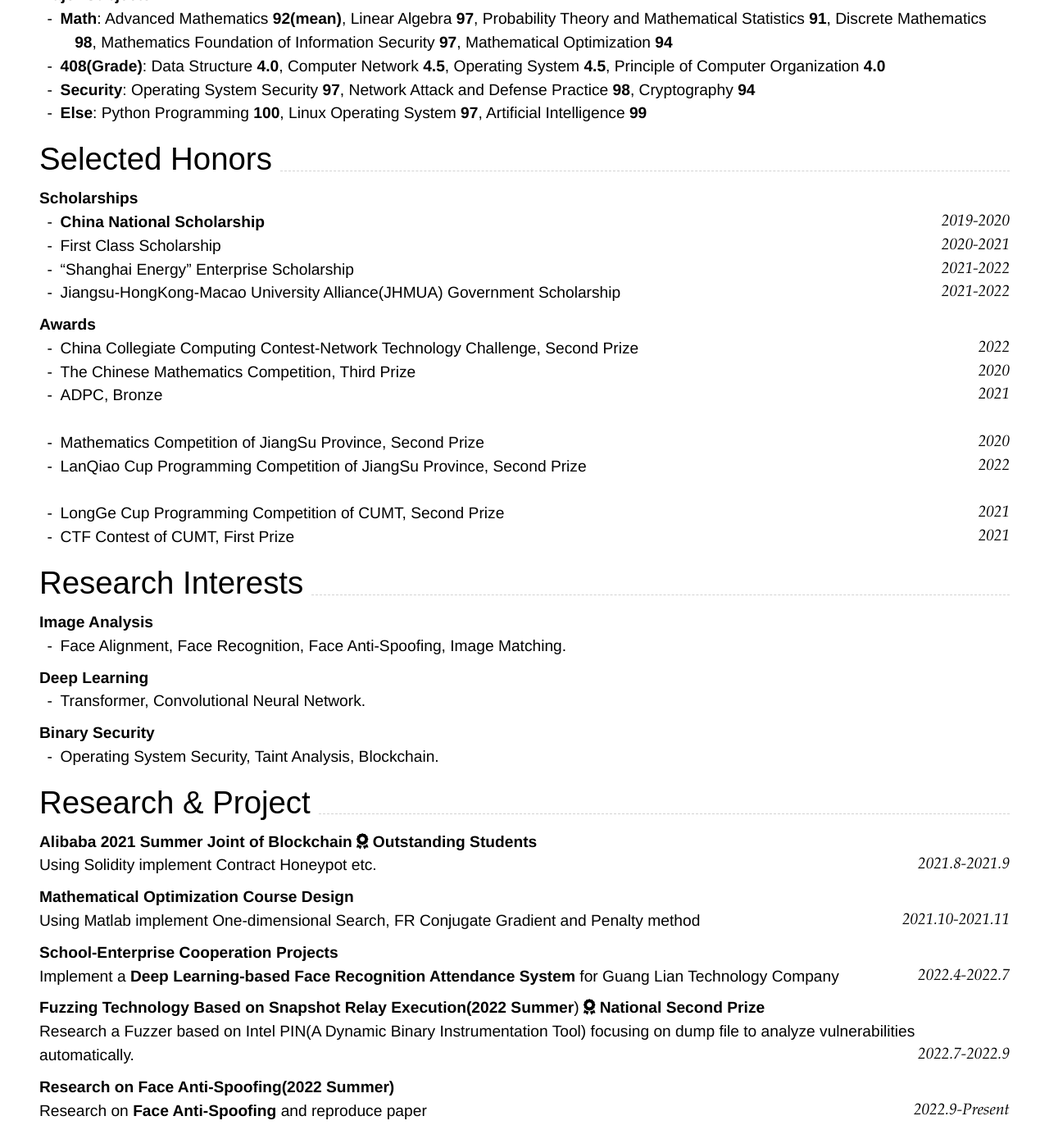
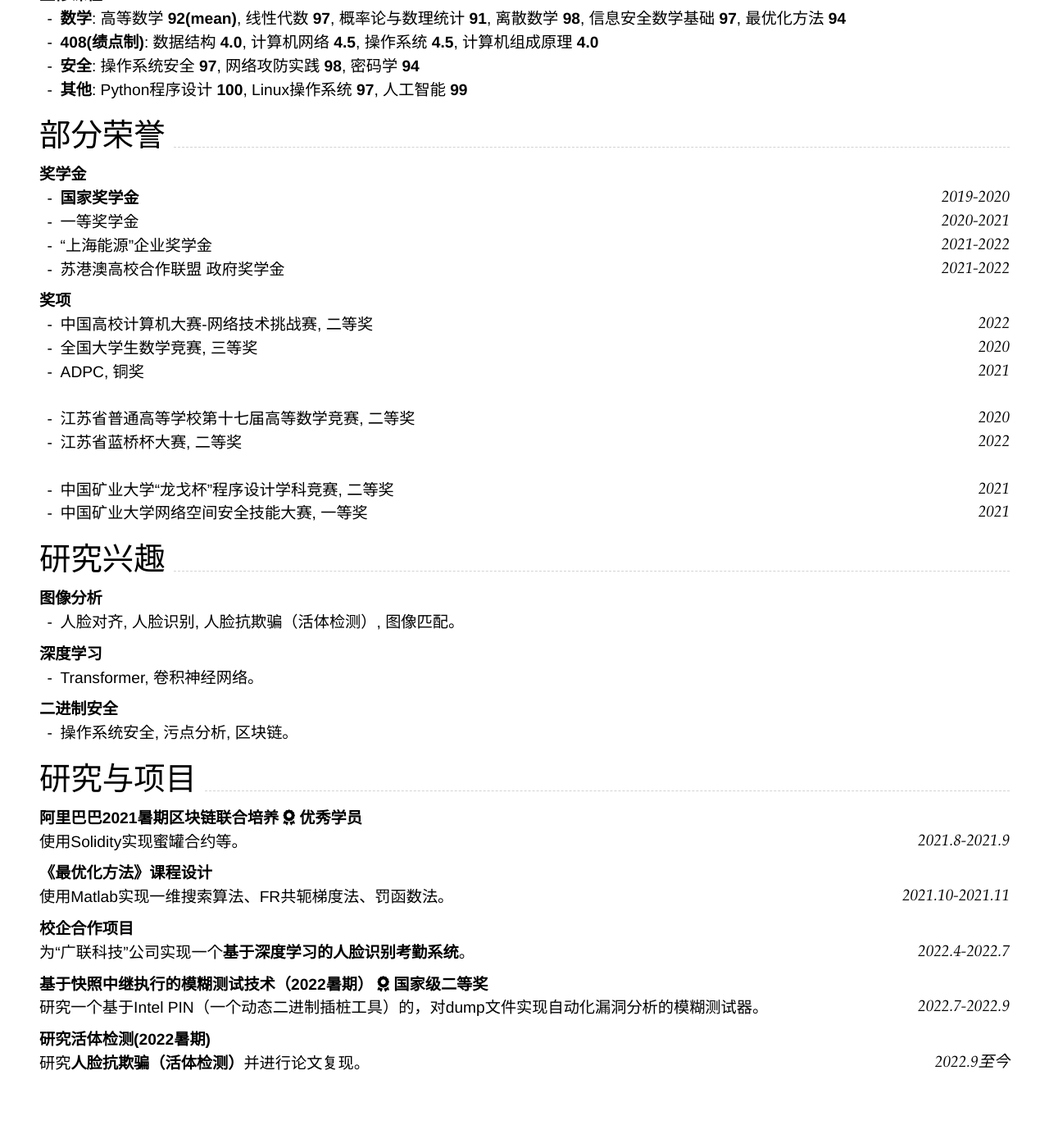
Before and after one commit to WanpengXu/cv-zh, a Jekyll site: the page built from index.md, in a window 1280 px wide and 1400 px high, scrolled down 511 px. Shown: the whole window at 82% size. Built offline with Jekyll 4.4.1, drawn with Linux system fonts in a browser that asks for light colours; nearby versions of some CDN libraries; after the commit the page ends 1871 px from its top, so only the background shows below that; some of the changed text lies outside the part shown.

Commit message:
update content

````diff
--- a/index.md
+++ b/index.md
@@ -22,79 +22,79 @@ Supported arguments:
 
 {% include cv-contact.html %}
 
-## Education
+## 基本信息
 
-### **China University of Mining and Technology** `2019.8 - Present`
+### **中国矿业大学** `2019.8至今`
 
 ```
-XuZhou, JiangSu
+徐州, 江苏
 ```
 
-- Undergraduate in Information Security at Computer Science department
-- Advised by [Zhiwen Shao](https://zhiwenshao.github.io/)
+- 计算机科学与技术学院 信息安全专业 本科在读
+- 指导老师 [邵志文](https://zhiwenshao.github.io/)
 
 <br>
 
-**English**: CET-6 **465**
+**英语水平**: CET-6 **465**
 
-**Algorithm**: CCF-CSP **280**
+**算法水平**: CCF-CSP **280**
 
-**Academic Record**: Score Point Average **89.55 (6/129, Top 4.65%)**
+**成绩排名**: Score Point Average **89.55 (6/129, Top 4.65%)**
 
-**Major Subjects**：
-- **Math**: Advanced Mathematics **92(mean)**,  Linear Algebra **97**,  Probability Theory and Mathematical Statistics **91**, Discrete Mathematics **98**,  Mathematics Foundation of Information Security **97**,  Mathematical Optimization **94**
-- **408(Grade)**: Data Structure **4.0**,  Computer Network **4.5**,  Operating System **4.5**,  Principle of Computer Organization **4.0**
-- **Security**: Operating System Security **97**,  Network Attack and Defense Practice **98**,  Cryptography **94**
-- **Else**: Python Programming **100**,  Linux Operating System **97**,  Artificial Intelligence **99**
+**主修课程**：
+- **数学**: 高等数学 **92(mean)**,  线性代数 **97**,  概率论与数理统计 **91**, 离散数学 **98**,  信息安全数学基础 **97**,  最优化方法 **94**
+- **408(绩点制)**: 数据结构 **4.0**,  计算机网络 **4.5**,  操作系统 **4.5**,  计算机组成原理 **4.0**
+- **安全**: 操作系统安全 **97**,  网络攻防实践 **98**,  密码学 **94**
+- **其他**: Python程序设计 **100**,  Linux操作系统 **97**,  人工智能 **99**
 
-## Selected Honors
+## 部分荣誉
 
-### **Scholarships**
+### **奖学金**
 
-- **China National Scholarship** `2019-2020` <br>
-- First Class Scholarship `2020-2021` <br>
-- "Shanghai Energy" Enterprise Scholarship `2021-2022` <br>
-- Jiangsu-HongKong-Macao University Alliance(JHMUA) Government Scholarship `2021-2022` <br>
+- **国家奖学金** `2019-2020` <br>
+- 一等奖学金 `2020-2021` <br>
+- “上海能源”企业奖学金 `2021-2022` <br>
+- 苏港澳高校合作联盟 政府奖学金 `2021-2022` <br>
 
-### **Awards**
+### **奖项**
 
-- China Collegiate Computing Contest-Network Technology Challenge, Second Prize `2022` <br>
-- The Chinese Mathematics Competition, Third Prize `2020`<br>
-- ADPC, Bronze`2021`<br>
+- 中国高校计算机大赛-网络技术挑战赛, 二等奖 `2022` <br>
+- 全国大学生数学竞赛, 三等奖 `2020`<br>
+- ADPC, 铜奖`2021`<br>
 <br>
-- Mathematics Competition of JiangSu Province, Second Prize `2020`<br>
-- LanQiao Cup Programming Competition of JiangSu Province, Second Prize `2022`<br>
+- 江苏省普通高等学校第十七届高等数学竞赛, 二等奖 `2020`<br>
+- 江苏省蓝桥杯大赛, 二等奖 `2022`<br>
 <br>
-- LongGe Cup Programming Competition of CUMT, Second Prize `2021`<br>
-- CTF Contest of CUMT, First Prize `2021`<br>
+- 中国矿业大学“龙戈杯”程序设计学科竞赛, 二等奖 `2021`<br>
+- 中国矿业大学网络空间安全技能大赛, 一等奖 `2021`<br>
 
-## Research Interests
+## 研究兴趣
 
-### **Image Analysis**
-- Face Alignment, Face Recognition, Face Anti-Spoofing, Image Matching.
+### **图像分析**
+- 人脸对齐, 人脸识别, 人脸抗欺骗（活体检测）, 图像匹配。
 
-### **Deep Learning**
-- Transformer, Convolutional Neural Network.
+### **深度学习**
+- Transformer, 卷积神经网络。
 
-### **Binary Security**
-- Operating System Security, Taint Analysis, Blockchain.
+### **二进制安全**
+- 操作系统安全, 污点分析, 区块链。
 
-## Research & Project
+## 研究与项目
 
-### **Alibaba 2021 Summer Joint of Blockchain** <i class="fas fa-award"></i> **Outstanding Students**
-Using Solidity implement Contract Honeypot etc.`2021.8-2021.9`<br>
+### **阿里巴巴2021暑期区块链联合培养** <i class="fas fa-award"></i> **优秀学员**
+使用Solidity实现蜜罐合约等。`2021.8-2021.9`<br>
 
-### **Mathematical Optimization Course Design**
-Using Matlab implement One-dimensional Search, FR Conjugate Gradient and Penalty method`2021.10-2021.11`<br>
+### **《最优化方法》课程设计**
+使用Matlab实现一维搜索算法、FR共轭梯度法、罚函数法。`2021.10-2021.11`<br>
 
-### **School-Enterprise Cooperation Projects**
-Implement a **Deep Learning-based Face Recognition Attendance System** for Guang Lian Technology Company`2022.4-2022.7`<br>
+### **校企合作项目**
+为“广联科技”公司实现一个**基于深度学习的人脸识别考勤系统**。`2022.4-2022.7`<br>
 
-### **Fuzzing Technology Based on Snapshot Relay Execution(2022 Summer**) <i class="fas fa-award"></i> **National Second Prize**
-Research a Fuzzer based on Intel PIN(A Dynamic Binary Instrumentation Tool) focusing on dump file to analyze vulnerabilities automatically.`2022.7-2022.9`<br>
+### **基于快照中继执行的模糊测试技术（2022暑期）** <i class="fas fa-award"></i> **国家级二等奖**
+研究一个基于Intel PIN（一个动态二进制插桩工具）的，对dump文件实现自动化漏洞分析的模糊测试器。`2022.7-2022.9`<br>
 
-### **Research on Face Anti-Spoofing(2022 Summer)**
-Research on **Face Anti-Spoofing** and reproduce paper`2022.9-Present`<br>
+### **研究活体检测(2022暑期)**
+研究**人脸抗欺骗（活体检测）**并进行论文复现。`2022.9至今`<br>
 
 <!--
 
````
Also changed, not shown: other parts of index.md (+2 -2 lines).
